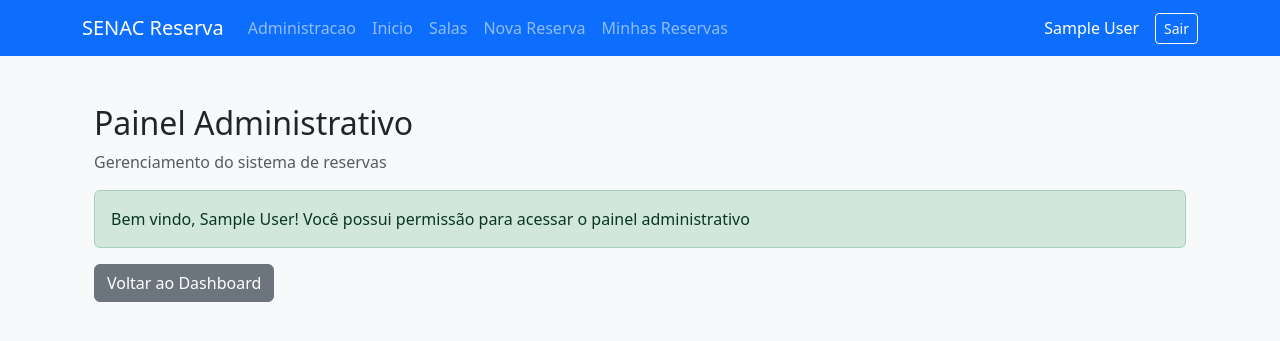
After one commit to wanderlsilva/Sistema_Gest-o_Sala_Senac, a Flask app: page /administracao in a window 1280 px wide. The commit adds this page. Shown: the top 341 px of the page. Run offline with Flask 3, Linux system fonts and the light colour scheme; the visitor is signed in with stand-in values (Sample User, id 1).

Commit message:
Inicio Perfis

```diff
--- a/app.py
+++ b/app.py
@@ -15,6 +15,10 @@ app.secret_key = os.environ["FLASK_SECRET_KEY"]
 if not app.secret_key:
     raise RuntimeError("Configure a CHAVE SECRETA no arquivo .env")
 
+SUPERUSUARIO = 1
+ADMINISTRATIVO = 2
+DOCENTE = 3
+
 def login_obrigatorio(funcao):
     @wraps(funcao)
     def verificar(*args, **kwargs):
@@ -25,6 +29,24 @@ def login_obrigatorio(funcao):
         return funcao(*args, **kwargs)
 
     return verificar
+
+def perfil_obrigatorio(*perfis_permitidos):
+    def decorador(funcao):
+        @wraps(funcao)
+        def verificar_perfil(*args, **kwargs):
+            #Verificar se o usuario está autenticado
+            if "id_usuario" not in session:
+                flash("Realize o login para continuar.", "warning")
+                return redirect(url_for("login"))
+            #Recupera o perfil do usuário
+            perfil_usuario = session.get("id_perfil")
+            #Verifica se o perfil possui permissão
+            if perfil_usuario not in perfis_permitidos:
+                flash("Você não possui permissão para acessar esta página.", "danger")
+                return redirect(url_for("dashboard"))
+            return funcao(*args, **kwargs)
+        return verificar_perfil
+    return decorador
 
 def conectar_banco():
 #ABRE A CONEXAO COM MYSQL USANDO O ARQUIVO .ENV
@@ -38,6 +60,11 @@ def conectar_banco():
 @app.route("/")
 def inicio():
     return "<h1>Bem-Vindo ao Sistema de Reserva de Sala do Senac</h1>"
+
+@app.route("/administracao")
+@perfil_obrigatorio(SUPERUSUARIO, ADMINISTRATIVO)
+def administracao():
+    return render_template("administracao.html")
 
 @app.route("/salas")
 @login_obrigatorio
--- /dev/null
+++ b/templates/administracao.html
@@ -0,0 +1,24 @@
+{% extends "base.html" %}
+
+{% block conteudo %}
+
+<div class="container mt-5">
+
+    <h2>Painel Administrativo</h2>
+
+    <p class="text-muted">
+        Gerenciamento do sistema de reservas
+    </p>
+
+    <div class="alert alert-success">
+        Bem vindo, {{ session["nome"] }}!
+        Você possui permissão para acessar o painel administrativo
+    </div>
+
+    <a href="{{ url_for("dashboard") }}" class="btn btn-secondary">
+        Voltar ao Dashboard
+    </a>
+
+</div>
+
+{% endblock %}
--- a/templates/base.html
+++ b/templates/base.html
@@ -26,6 +26,13 @@
                 </button>
                 <div class="collapse navbar-collapse" id="menuPrincipal">
                     <ul class="navbar-nav me-auto">
+                        {% if session.get("id_perfil") in [1, 2] %}
+                        <li class="nav-item">
+                            <a class="nav-link" href="{{ url_for('administracao') }}">
+                                Administracao
+                            </a>
+                        </li>
+                        {% endif %}
                         <li class="nav-item">
                             <a class="nav-link" href="{{ url_for('dashboard')}}">
                                 Inicio
--- a/templates/minhas_reservas.html
+++ b/templates/minhas_reservas.html
@@ -222,8 +222,8 @@
         </div>
 
         <!-- Botão Voltar -->
-        <a href="{{ url_for('listar_salas')}}" class="btn btn-outline-secondary mt-3">
-            Voltar para salas
+        <a href="{{ url_for('dashboard')}}" class="btn btn-outline-secondary mt-3">
+            Voltar
         </a>
 
     </div>
```
Also changed, not shown: templates/reservar.html (+3 -6 lines), templates/salas.html (+7 -1 lines), templates/editar_reserva.html (line endings or trailing spaces).
